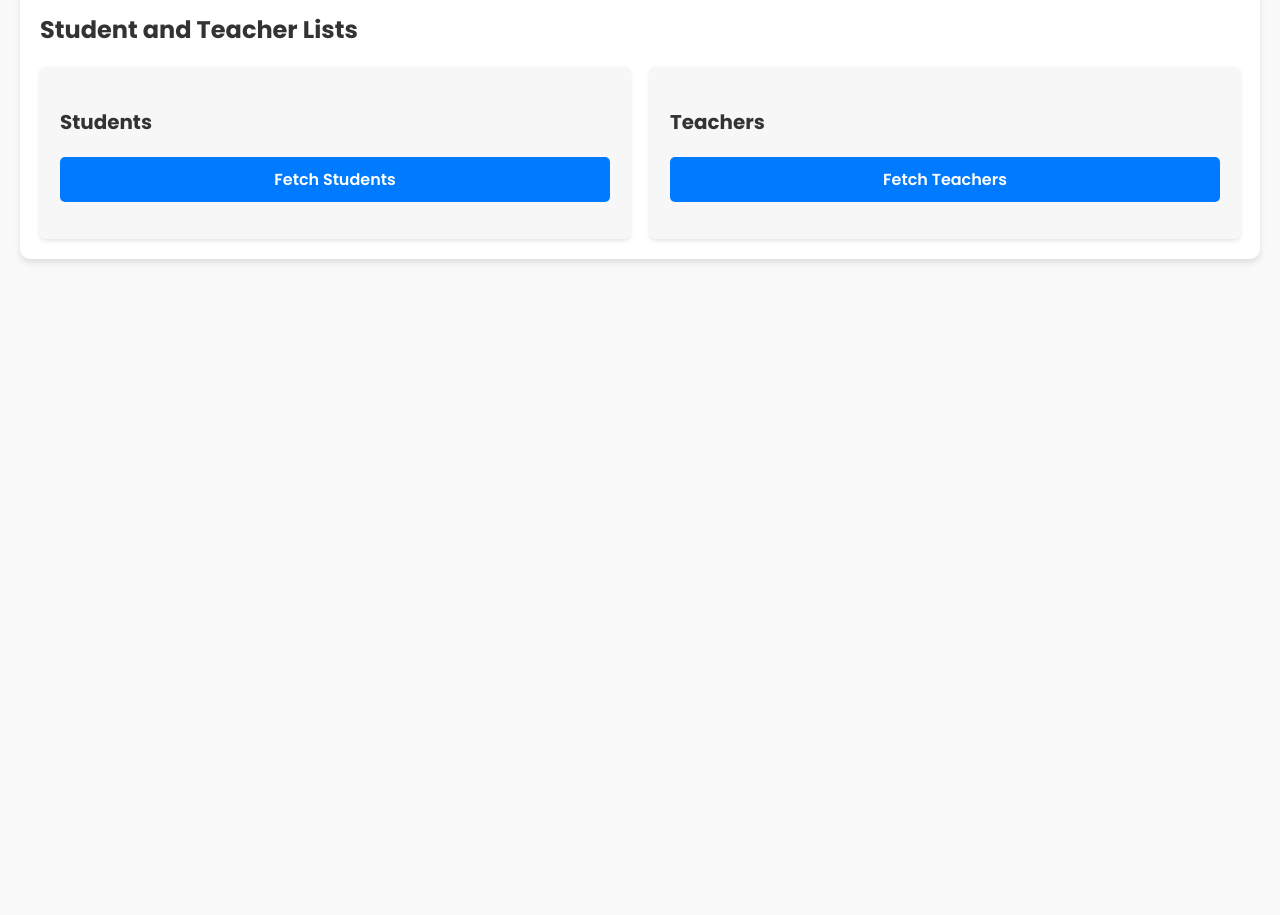
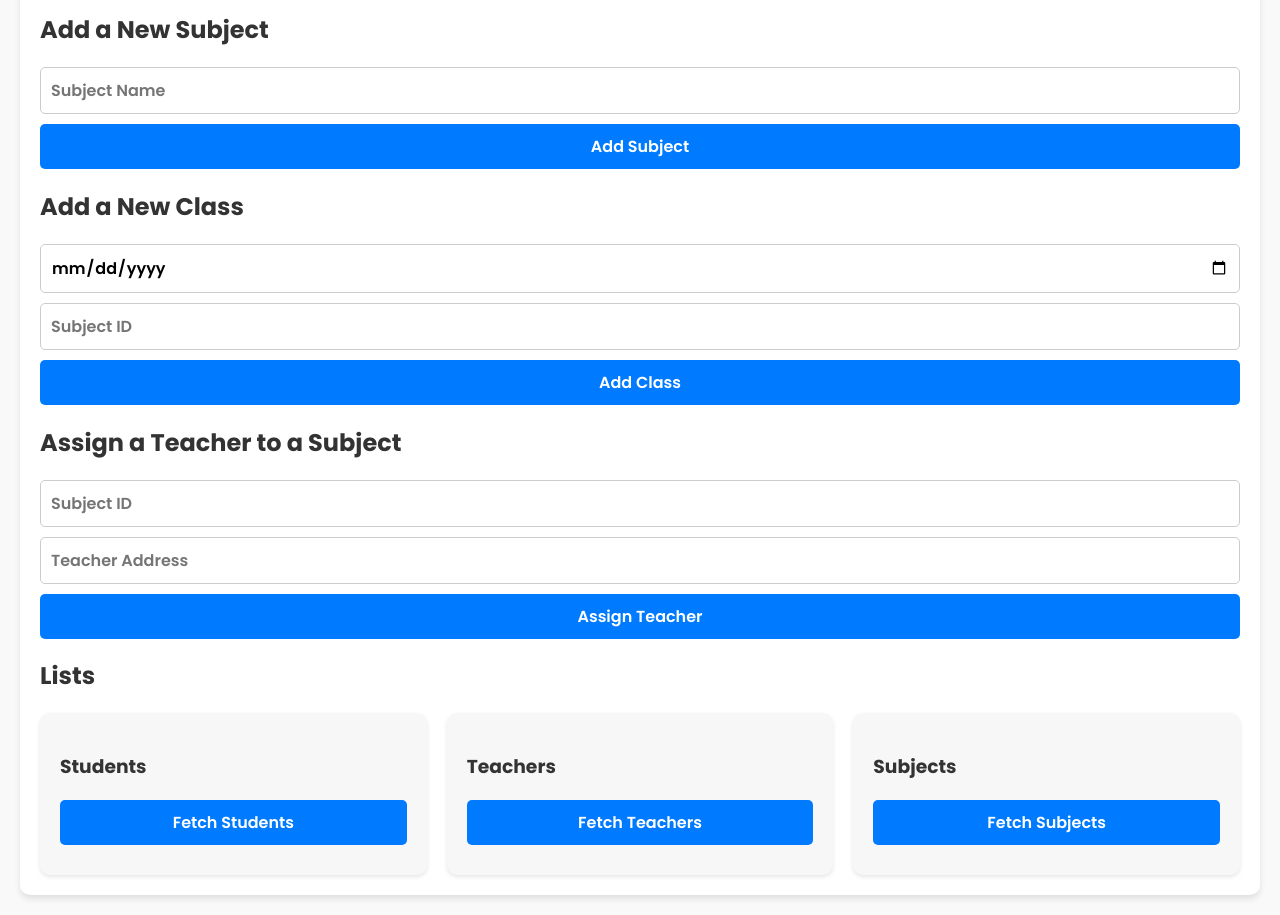
Before and after one commit to siddiq-ferhad/Blockchain-Assignment, a React (Create React App) app in the folder attendance-dapp/: page / in a window 1280 px wide. Shown: the part 660-1575 px from the top of the page. Before the commit the page ends 939 px from the top, so only its background shows below. Built offline with nearby package versions, Linux system fonts and the light colour scheme.

Commit message:
Updated UI functionality.

```diff
--- a/attendance-dapp/src/App.css
+++ b/attendance-dapp/src/App.css
@@ -31,6 +31,7 @@ input, button {
   border: 1px solid #ccc;
   border-radius: 5px;
   font-family: 'Poppins', sans-serif;
+  box-sizing: border-box;
 }
 
 button {
@@ -53,22 +54,37 @@ button:hover {
 }
 
 .students-list,
-.teachers-list {
+.teachers-list,
+.subjects-list {
   flex: 1;
   background: #f7f7f7;
   padding: 20px;
-  border-radius: 5px;
+  border-radius: 10px;
   box-shadow: 0 2px 4px rgba(0, 0, 0, 0.1);
-  font-size: 17px;
+  font-size: 16px;
 }
 
 ul {
   list-style-type: none;
   padding: 0;
+  margin: 0;
 }
 
 ul li {
-  margin-bottom: 10px;
+  margin: 10px 0;
+  padding: 10px;
+  background: #fff;
+  border: 1px solid #ddd;
+  border-radius: 5px;
+  transition: box-shadow 0.2s ease;
+}
+
+ul li:hover {
+  box-shadow: 0 2px 6px rgba(0, 0, 0, 0.1);
+}
+
+ul li span {
+  font-weight: bold;
 }
 
 @media (max-width: 768px) {
--- a/attendance-dapp/src/App.js
+++ b/attendance-dapp/src/App.js
@@ -9,10 +9,16 @@ const App = () => {
   const [contract, setContract] = useState(null);
   const [students, setStudents] = useState([]);
   const [teachers, setTeachers] = useState([]);
+  const [subjects, setSubjects] = useState([]);
   const [studentName, setStudentName] = useState("");
   const [teacherName, setTeacherName] = useState("");
   const [studentAddress, setStudentAddress] = useState("");
   const [teacherAddress, setTeacherAddress] = useState("");
+  const [subjectName, setSubjectName] = useState("");
+  const [classDate, setClassDate] = useState("");
+  const [subjectId, setSubjectId] = useState("");
+  const [assignTeacherSubjectId, setAssignTeacherSubjectId] = useState("");
+  const [assignTeacherAddress, setAssignTeacherAddress] = useState("");
 
   useEffect(() => {
     const init = async () => {
@@ -81,6 +87,75 @@ const App = () => {
     }
   };
 
+  const addSubject = async () => {
+    if (!subjectName) {
+      alert("Please enter the subject name.");
+      return;
+    }
+
+    try {
+      await contract.methods
+        .createSubject(subjectName)
+        .send({ from: accounts[0] });
+      alert(`Subject ${subjectName} added successfully!`);
+      setSubjectName("");
+      fetchSubjects(contract);
+    } catch (error) {
+      console.error("Error adding subject:", error);
+      alert("Failed to add subject.");
+    }
+  };
+
+  const addClass = async () => {
+    if (!classDate || !subjectId) {
+      alert("Please enter both the class date and subject ID.");
+      return;
+    }
+
+    try {
+      const timestamp = new Date(classDate).getTime() / 1000; // Convert date to UNIX timestamp
+      const subject = await contract.methods.subjectDetails(subjectId).call();
+      const subjectName = subject.subjectName;
+
+      await contract.methods
+        .createClass(timestamp, subjectId)
+        .send({ from: accounts[0] });
+      alert(`Class for ${subjectName} on ${classDate} added successfully!`);
+      setClassDate("");
+      setSubjectId("");
+    } catch (error) {
+      console.error("Error adding class:", error);
+      alert("Failed to add class.");
+    }
+  };
+
+  const assignTeacher = async () => {
+    if (!assignTeacherSubjectId || !assignTeacherAddress) {
+      alert("Please enter both the subject ID and teacher address.");
+      return;
+    }
+
+    try {
+      // Call the assignTeacher method from the contract
+      await contract.methods
+        .assignTeacher(assignTeacherSubjectId, assignTeacherAddress)
+        .send({ from: accounts[0] });
+
+      // Fetch the subject name for the success message
+      const subject = await contract.methods.subjectDetails(assignTeacherSubjectId).call();
+      const subjectName = subject.subjectName;
+
+      alert(`Teacher assigned to ${subjectName} successfully!`);
+
+      // Clear inputs
+      setAssignTeacherSubjectId("");
+      setAssignTeacherAddress("");
+    } catch (error) {
+      console.error("Error assigning teacher:", error);
+      alert("Failed to assign teacher.");
+    }
+  };
+
   const fetchStudents = async () => {
     try {
       const studentCount = await contract.methods.studentCounter().call();
@@ -106,6 +181,20 @@ const App = () => {
       setTeachers(fetchedTeachers);
     } catch (error) {
       console.error("Error fetching teachers:", error);
+    }
+  };
+
+  const fetchSubjects = async () => {
+    try {
+      const subjectCount = await contract.methods.subjectCounter().call();
+      const fetchedSubjects = [];
+      for (let i = 1; i <= subjectCount; i++) {
+        const subject = await contract.methods.subjectDetails(i).call();
+        fetchedSubjects.push(subject);
+      }
+      setSubjects(fetchedSubjects);
+    } catch (error) {
+      console.error("Error fetching subjects:", error);
     }
   };
 
@@ -148,7 +237,51 @@ const App = () => {
         <button onClick={addTeacher}>Add Teacher</button>
       </div>
 
-      <h2>Student and Teacher Lists</h2>
+      <div className="section">
+        <h2>Add a New Subject</h2>
+        <input
+          type="text"
+          placeholder="Subject Name"
+          value={subjectName}
+          onChange={(e) => setSubjectName(e.target.value)}
+        />
+        <button onClick={addSubject}>Add Subject</button>
+      </div>
+
+      <div className="section">
+        <h2>Add a New Class</h2>
+        <input
+          type="date"
+          value={classDate}
+          onChange={(e) => setClassDate(e.target.value)}
+        />
+        <input
+          type="number"
+          placeholder="Subject ID"
+          value={subjectId}
+          onChange={(e) => setSubjectId(e.target.value)}
+        />
+        <button onClick={addClass}>Add Class</button>
+      </div>
+
+      <div className="section">
+        <h2>Assign a Teacher to a Subject</h2>
+        <input
+          type="text"
+          placeholder="Subject ID"
+          value={assignTeacherSubjectId}
+          onChange={(e) => setAssignTeacherSubjectId(e.target.value)}
+        />
+        <input
+          type="text"
+          placeholder="Teacher Address"
+          value={assignTeacherAddress}
+          onChange={(e) => setAssignTeacherAddress(e.target.value)}
+        />
+        <button onClick={assignTeacher}>Assign Teacher</button>
+      </div>
+
+      <h2>Lists</h2>
       <div className="lists-container">
         <div className="students-list">
           <h3>Students</h3>
@@ -169,6 +302,16 @@ const App = () => {
             ))}
           </ul>
         </div>
+
+        <div className="subjects-list">
+          <h3>Subjects</h3>
+          <button onClick={fetchSubjects}>Fetch Subjects</button>
+          <ul>
+            {subjects.map((subject, index) => (
+              <li key={index}>{`${subject.subjectId}: ${subject.subjectName}`}</li>
+            ))}
+          </ul>
+        </div>
       </div>
     </div>
   );
```
